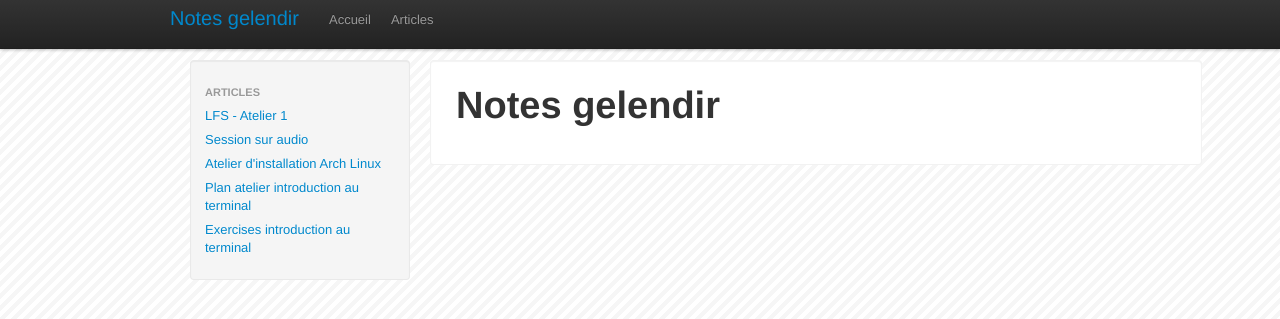
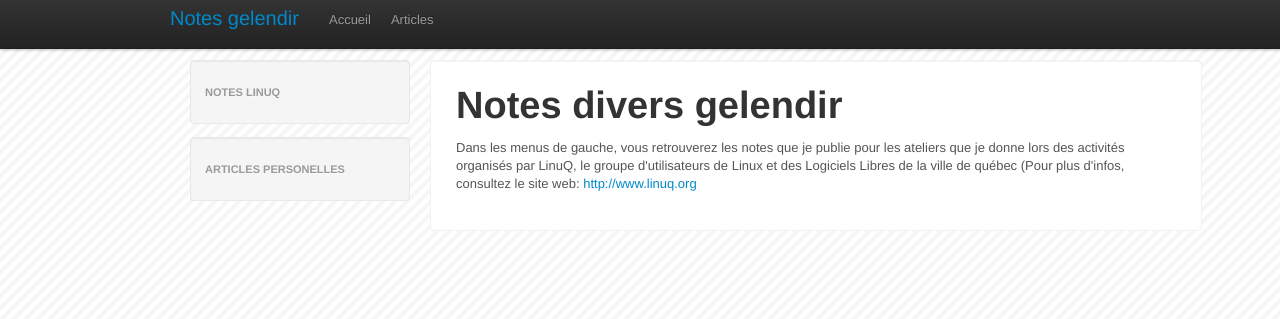
Before and after one commit to gelendir/gelendir.github.com, a Jekyll site: the page built from index.html, in a window 1280 px wide. Shown: the top 319 px of the page. Built offline with Jekyll 4.4.1, drawn with Linux system fonts in a browser that asks for light colours.

Commit message:
change layout and style a bit

```diff
--- a/_layouts/default.html
+++ b/_layouts/default.html
@@ -35,17 +35,35 @@
             <ul class="nav list well">
 
                 <li class="nav-header">
-                    Articles
+                    Notes LinuQ
                 </li>
                 {% for post in site.posts %}
+                    {% if post.category == "linuq" %}
                     <li>
                         <a href="{{ site.baseurl }}{{ post.url }}">{{ post.title }}</a>
                     </li>
+                    {% endif %}
+                {% endfor %}
+
+            </ul>
+
+            <ul class="nav list well">
+
+                <li class="nav-header">
+                    Articles personelles
+                </li>
+                {% for post in site.posts %}
+                    {% if post.category == "personal" %}
+                    <li>
+                        <a href="{{ site.baseurl }}{{ post.url }}">{{ post.title }}</a>
+                    </li>
+                    {% endif %}
                 {% endfor %}
 
             </ul>
 
         </section>
+
 
         <section class="fluid-content well post">
 
--- a/css/custom.css
+++ b/css/custom.css
@@ -40,13 +40,17 @@
     font-weight: bold;
 }
 
-
 .post h3 {
     font-size: 16px;
 }
 
+.post blockquote p {
+    font-size: 12px;
+    color: green;
+}
+
 .post p {
-    margin-bottom: 5px;
+    margin-bottom: 12px;
 }
 
 .nav.list {
--- a/index.html
+++ b/index.html
@@ -4,5 +4,12 @@
 ---
 
 <header class="head">
-    <h1>Notes gelendir</h1>
+    <h1>Notes divers gelendir</h1>
 </header>
+
+<p>
+Dans les menus de gauche, vous retrouverez les notes que je publie
+pour les ateliers que je donne lors des activités organisés par LinuQ, le groupe
+d'utilisateurs de Linux et des Logiciels Libres de la ville de québec (Pour plus d'infos,
+consultez le site web: <a href="http://www.linuq.org">http://www.linuq.org</a>
+</p>
```
